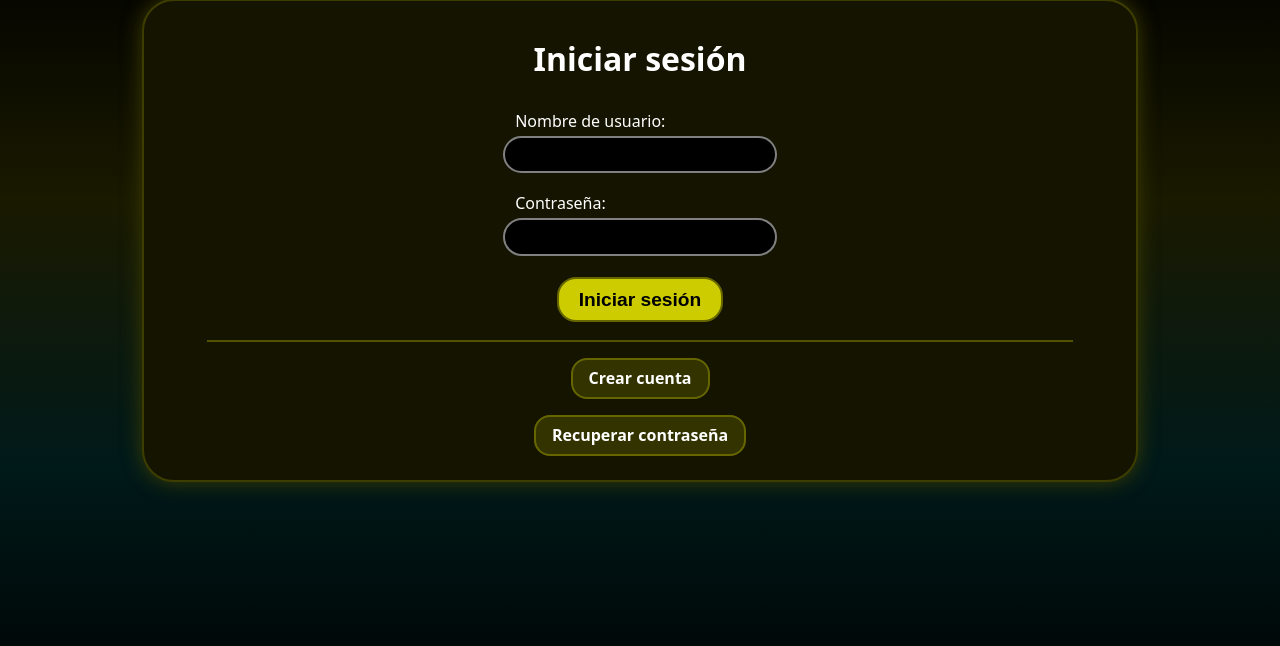
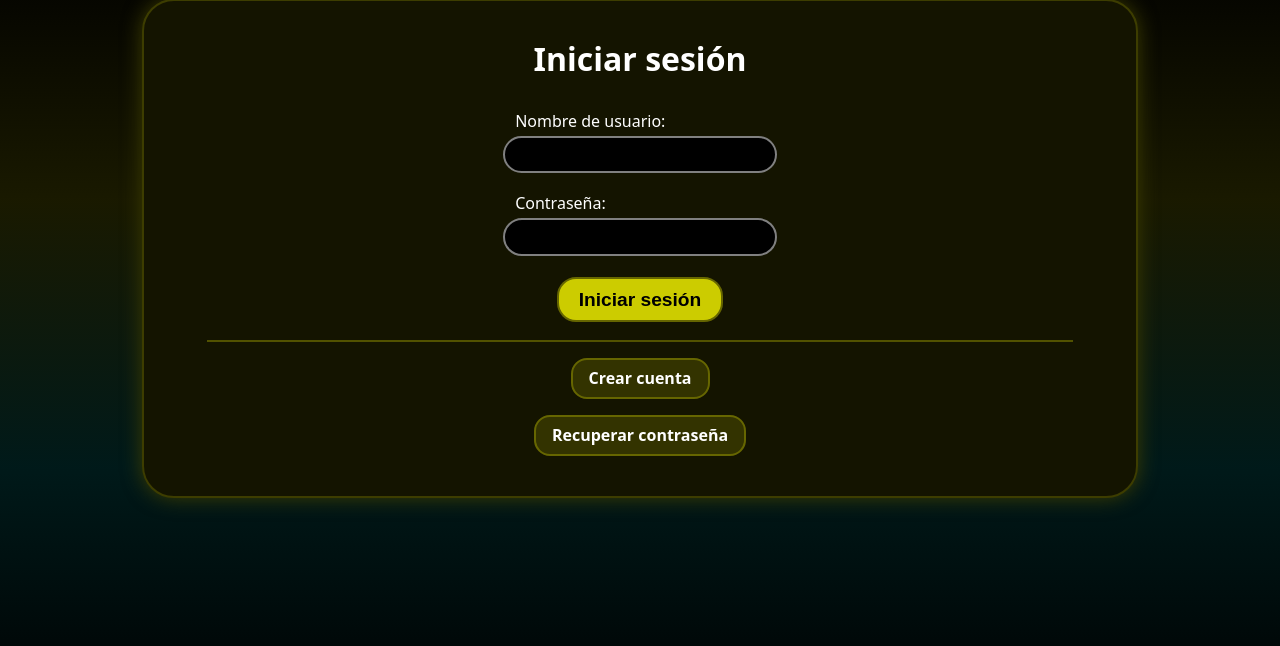
Before and after one commit to mamg22/RogueTech, a Flask app: page /iniciar-sesion in a window 1280 px wide. Shown: the part 66-712 px from the top of the page. Run offline with Flask 3, Linux system fonts and the light colour scheme; some libraries are stand-ins or nearby versions.

Commit message:
Increase main padding

```diff
--- a/static/style.css
+++ b/static/style.css
@@ -86,7 +86,7 @@ body {
 main {
     max-width: 60em;
     margin: 1em auto;
-    padding: 1em;
+    padding: 1em 1em 2em;
     background-color: var(--black-2);
     border: 2px solid var(--black-4);
     border-radius: 2em;
@@ -483,7 +483,7 @@ label:disabled {
     border: 2px solid var(--cyan-4);
     border-radius: 1em;
 
-    transition: 0.2s opacity ease-in-out;
+    transition: 0.2s top ease-in-out;
     opacity: 0;
 }
 
```
